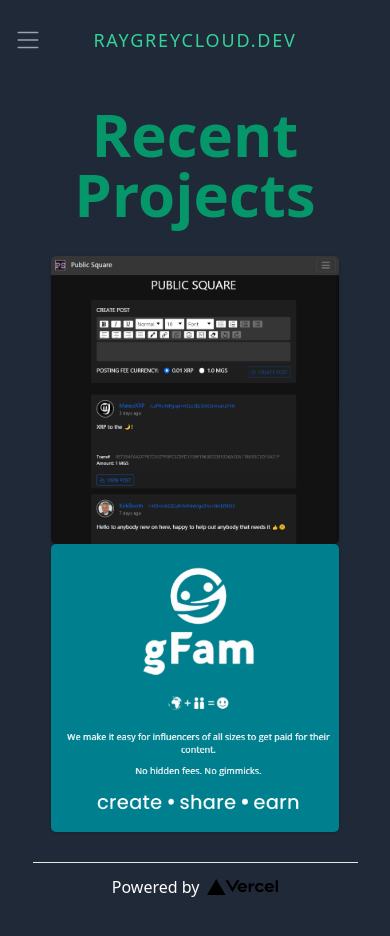
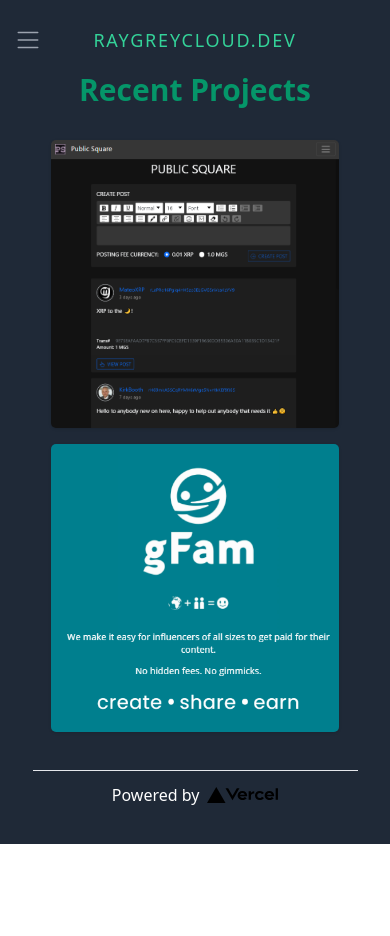
Before and after one commit to rayGreycloud/raygreycloud-dev, a Next.js app: page /projects in a window 390 px wide. After the commit the page ends 844 px from the top, so only its background shows below. Built offline with nearby package versions, Linux system fonts and the light colour scheme.

Commit message:
adjust projects spacing/layout

```diff
--- a/pages/projects.jsx
+++ b/pages/projects.jsx
@@ -9,11 +9,11 @@ const ProjectsPage = () => {
   console.log('projects: ', projects);
 
   return (
-    <main className='flex flex-col items-center w-full flex-1 pt-8 px-20 text-center'>
-      <h1 className='text-6xl font-bold mb-8'>
+    <main className='flex flex-col items-center w-full flex-1 md:pt-8 md:px-20 text-center'>
+      <h1 className='text-3xl md:text-6xl font-bold mb-8'>
         <div className='text-green-600'>Recent Projects</div>
       </h1>
-      <div className='flex flex-wrap items-center justify-around gap- w-100 md:w-2/3'>
+      <div className='flex flex-wrap items-center justify-around gap-4 w-100 md:w-2/3'>
         {projects &&
           projects.map((project) => (
             <ProjectCard key={project.id} data={project} />
```
